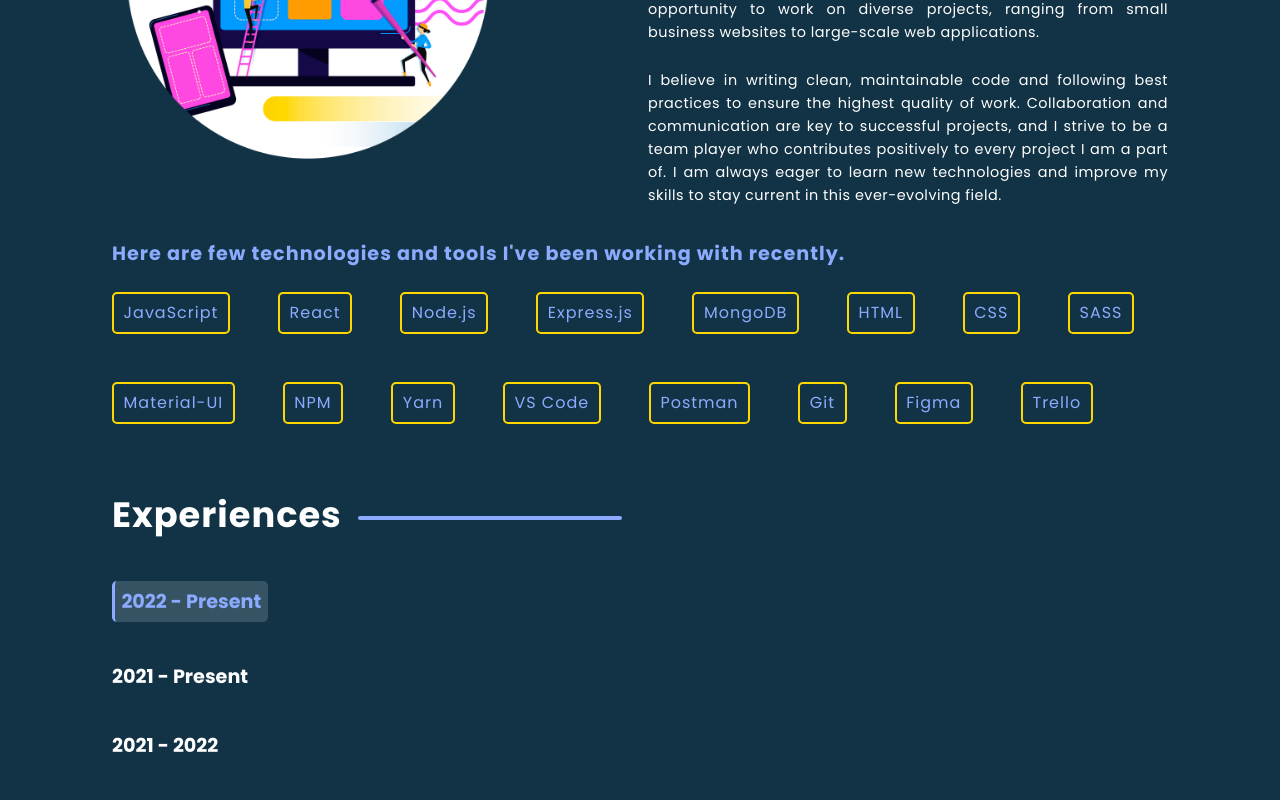
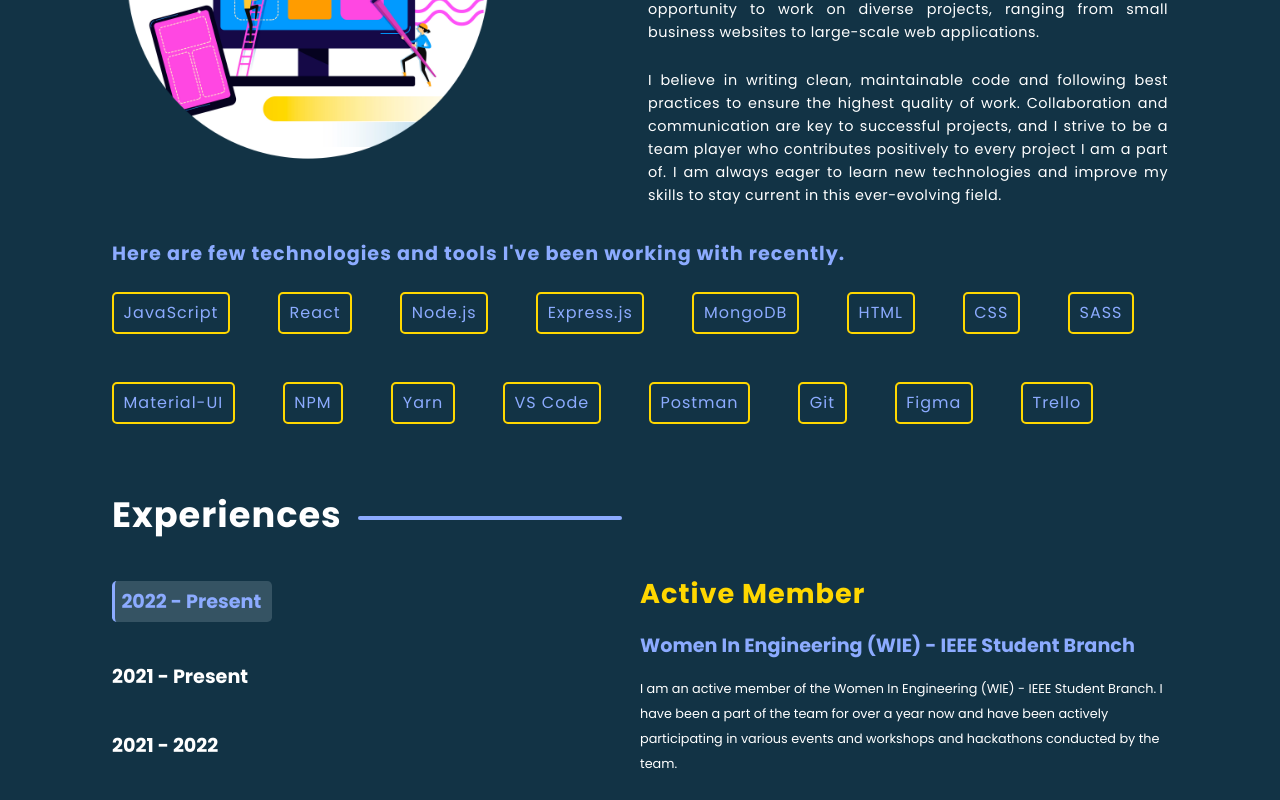
Before and after one commit to Hashara-Pilapitiya/Portfolio, a React (Create React App) app in the folder frontend/: page / in a window 1280 px wide. Shown: the part 1099-1899 px from the top of the page. Built offline with nearby package versions, Linux system fonts and the light colour scheme; the HTML template or start-up script is replaced by a standard one; a web font is replaced by a local one.

Commit message:
Add experience details to Experiences component

```diff
--- a/frontend/src/components/Experiences/Experiences.js
+++ b/frontend/src/components/Experiences/Experiences.js
@@ -34,6 +34,12 @@
 
             <div>
 
+                <div className='experience__details'>
+                    <h1>{experiences[selectedItemIndex].title}</h1>
+                    <h2>{experiences[selectedItemIndex].company}</h2>
+                    <p>{experiences[selectedItemIndex].description}</p>
+                    </div>
+
             </div>
 
         </div>
--- a/frontend/src/components/Experiences/experiences.css
+++ b/frontend/src/components/Experiences/experiences.css
@@ -4,9 +4,13 @@
 }
 
 .experiences__container {
-    display: flex;
-    justify-content: space-between;
+    display: grid;
+    grid-template-columns: repeat(2, 1fr);
     margin-top: 1rem;
+}
+
+.experience__period {
+    width: 160px;
 }
 
 .experience__period h1 {
@@ -27,3 +31,64 @@
     cursor: pointer;
     color: white;
 }
+
+.experience__details {
+    margin-top: -8px;
+}
+
+.experience__details h1 {
+    font-size: 1.7rem;
+    margin-bottom: 1rem;
+    color: var(--secondary-color);
+    letter-spacing: 1px;
+}
+
+.experience__details h2 {
+    font-size: 1.2rem;
+    margin-bottom: 1rem;
+    color: var(--teal-color);
+}
+
+.experience__details p {
+    font-size: 0.8rem;
+    margin-bottom: 1rem;
+    color: white;
+    line-height: 25px;
+}
+
+
+
+
+@media  screen and (max-width: 768px) {
+    .experiences {
+        padding: 0 2rem;
+        width: 900px;
+    }
+
+    .experiences__container {
+        display: flex;
+        gap: 5rem;
+    }
+
+    .experience__period {
+        width: 45%;
+    }
+
+    .experience__details {
+        margin-top: 1rem;
+        margin-right: 20px;
+    }
+
+    .experience__details h1 {
+        font-size: 1.5rem;
+    }
+
+    .experience__details h2 {
+        font-size: 1rem;
+    }
+
+    .experience__details p {
+        font-size: 0.7rem;
+    }
+
+}
```
